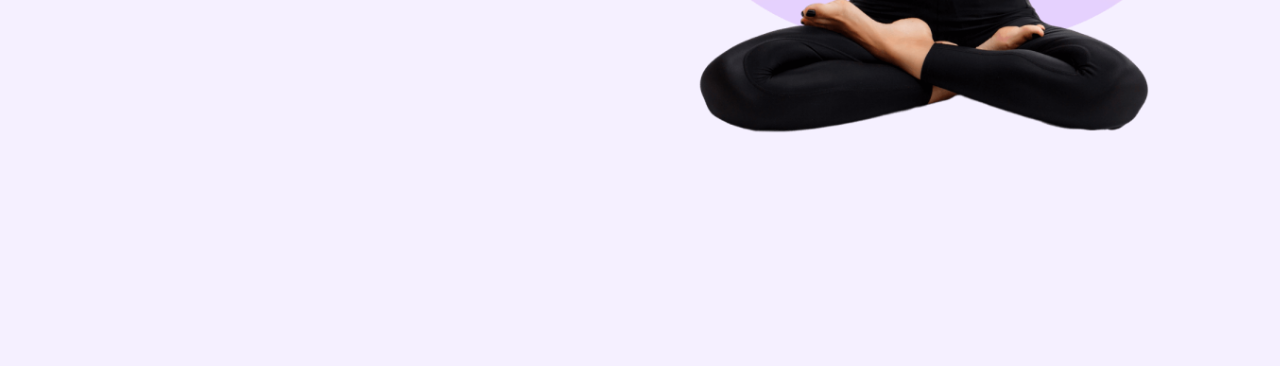
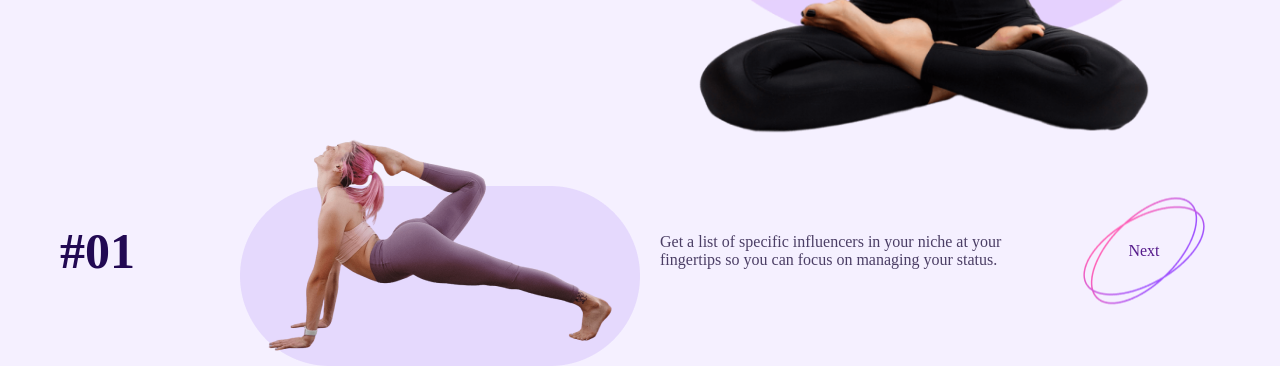
Before and after one commit to Amit7366/tulio, a plain HTML site: page index.html in a window 1280 px wide. Shown: the part 734-1100 px from the top of the page. Before the commit the page ends 876 px from the top, so only its background shows below. Drawn offline with Linux system fonts and the light colour scheme.

Commit message:
number section desktop view

```diff
--- a/assets/css/style.css
+++ b/assets/css/style.css
@@ -12,11 +12,11 @@
   --color-text-white: #fff;
   --color-text-dark: #0b1423;
   --color-text-title: #220953;
-  --color-text-paragraph: #4B3E65;
-  --color-bg-white: #F5F0FF;
+  --color-text-paragraph: #4b3e65;
+  --color-bg-white: #f5f0ff;
   --color-bg-dark: #14092b;
   --color-bg-blue: #2477eb;
-  --color-bg-button: linear-gradient(90deg, #FF52AF 0%, #9F53FF 100%);
+  --color-bg-button: linear-gradient(90deg, #ff52af 0%, #9f53ff 100%);
   --shadow-small: 0 1px 3px 0 rgba(0, 0, 0, 0.1),
     0 1px 2px 0 rgba(0, 0, 0, 0.06);
   --shadow-medium: 0 4px 6px -1px rgba(0, 0, 0, 0.1),
@@ -26,11 +26,11 @@
 }
 .dark-mode {
   --color-bg-white: #14092b;
-    --color-text-title: #D1C0F1;
-    --color-text-paragraph: #A094B8;
+  --color-text-title: #d1c0f1;
+  --color-text-paragraph: #a094b8;
 }
 
-body{
+body {
   background-color: var(--color-bg-white);
 }
 .section {
@@ -126,7 +126,7 @@ background-color: var(--color-bg-white);
   color: var(--color-text-title);
   transition: all 0.3s ease;
 }
-.dark-mode .menu-link{
+.dark-mode .menu-link {
   color: var(--color-text-white);
 }
 .dark-mode .menu-link.active {
@@ -227,9 +227,8 @@ background-color: var(--color-bg-white);
   transform-origin: center;
   transform: translate(-50%, -50%);
   transition: all 0.3s ease-in;
-
 }
-.switch-dark{
+.switch-dark {
   visibility: hidden;
 }
 .dark-mode .switch-light {
@@ -239,21 +238,15 @@ background-color: var(--color-bg-white);
   visibility: visible;
 }
 
-
-
-
-
-
-
 /*======= Hero area css start here =======*/
-.hero-section{
+.hero-section {
   height: 100vh;
   display: flex;
   align-items: center;
   margin-top: 70px;
 }
 
-  .banner-column{
+.banner-column {
   display: flex;
   gap: 25px;
 }
@@ -283,14 +276,14 @@ background-color: var(--color-bg-white);
   line-height: 1.6;
   text-transform: capitalize;
 }
-  .hero-title span{
+.hero-title span {
   display: inline-block;
   background: var(--color-bg-button);
   border-radius: 15px;
   color: var(--color-text-white);
   transform: rotate(15deg); /* Tilt effect */
 }
-  .darkmode .hero-title{
+.darkmode .hero-title {
   color: #fff;
 }
 .paragraph {
@@ -340,19 +333,51 @@ background-color: var(--color-bg-white);
 .darkmode .btn-darken {
   background-color: var(--color-bg-blue);
 }
-  .banner-info{
+.banner-info {
   display: flex;
   gap: 40px;
   margin: 20px 0;
 }
-  .banner-stats h2{
+.banner-stats h2 {
   font-size: 3rem;
   color: var(--color-text-title);
 }
-  .banner-stats h3{
+.banner-stats h3 {
   font-size: 1rem;
   color: var(--color-text-paragraph);
   font-size: 14px;
   font-weight: 400;
 }
 /*======= Hero area css End here =======*/
+
+/*======= Number area css End here =======*/
+.number-section{
+    display: grid;
+    align-items: center;
+    gap: 20px;
+    grid-template-columns: 50% 30% 20%;
+}
+
+.number-inner{
+    display: flex;
+    align-items: center;
+    justify-content: space-between;
+}
+.number-title{
+    font-size: 50px;
+    color: var(--color-text-title);
+}
+.number-text{
+    color: var(--color-text-paragraph);
+}
+.btn-new{
+    display: block;
+    position: relative;
+}
+.btn-new img,
+.btn-new span{
+    position: absolute;
+    top: 50%;
+    left: 50%;
+    transform: translate(-50%, -50%);
+}
--- a/assets/js/script.js
+++ b/assets/js/script.js
@@ -31,6 +31,8 @@ window.addEventListener("resize", () => {
 });
 
 
+// dark and light mood toggle
+
 const toggleButton = document.getElementById('switch');
 const lightIcon = document.querySelector('.switch-light');
 const darkIcon = document.querySelector('.switch-dark');
--- a/index.html
+++ b/index.html
@@ -17,7 +17,9 @@
 
         <div class="menu" id="menu">
           <ul class="menu-inner">
-            <li class="menu-item"><a href="#" class="menu-link active">Home</a></li>
+            <li class="menu-item">
+              <a href="#" class="menu-link active">Home</a>
+            </li>
             <li class="menu-item">
               <a href="#" class="menu-link">Service 1</a>
             </li>
@@ -31,7 +33,6 @@
         </div>
         <div class="head-icon">
           <button class="switch" id="switch">
-
             <img
               class="switch-light"
               src="assets/images/icon/dark.png"
@@ -42,7 +43,6 @@
               src="assets/images/icon/light.png"
               alt=""
             />
-
           </button>
           <div class="burger" id="burger">
             <span class="burger-line"></span>
@@ -64,7 +64,8 @@
               <span>Yoga</span> teacher
             </h1>
             <p class="paragraph">
-                Calm your mind and body with the best yoga teachers available, relax your day and stay positive.
+              Calm your mind and body with the best yoga teachers available,
+              relax your day and stay positive.
             </p>
             <a href="#" class="btn btn-darken btn-inline">
               Get Started Free <i class="bx bx-right-arrow-alt"></i>
@@ -89,6 +90,24 @@
           </div>
         </div>
       </section>
+      <section class="section container number-section">
+        <div class="number-inner">
+            <h3 class="number-title">#01</h3>
+            <img src="assets/images/number-img.png" alt="">
+        </div>
+        <div>
+            <p class="number-text">
+                Get a list of specific influencers in your niche at your fingertips so you can focus on managing your status.
+            </p>
+        </div>
+        <div>
+            <a href="" class="btn-new">
+                <img src="assets/images/icon/eclipse.png" alt="">
+                <span>Next</span>
+
+            </a>
+        </div>
+      </section>
     </main>
     <!--======= Main content End here =======-->
 
```
Also changed, not shown: assets/css/responsive.css (+2 -7 lines), assets/images/icon/eclipse.png (added), assets/images/number-img.png (added). Lines whose indentation alone changed are shown as unchanged.
